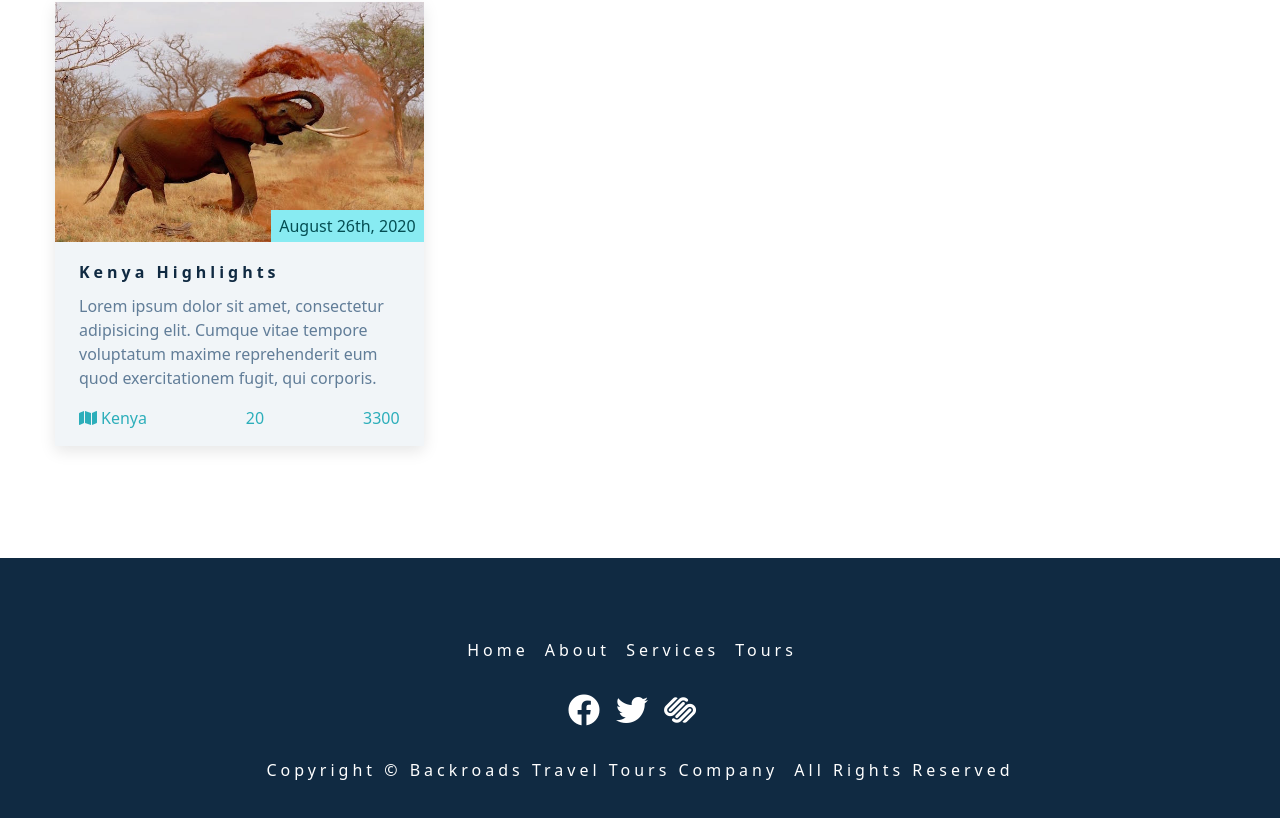
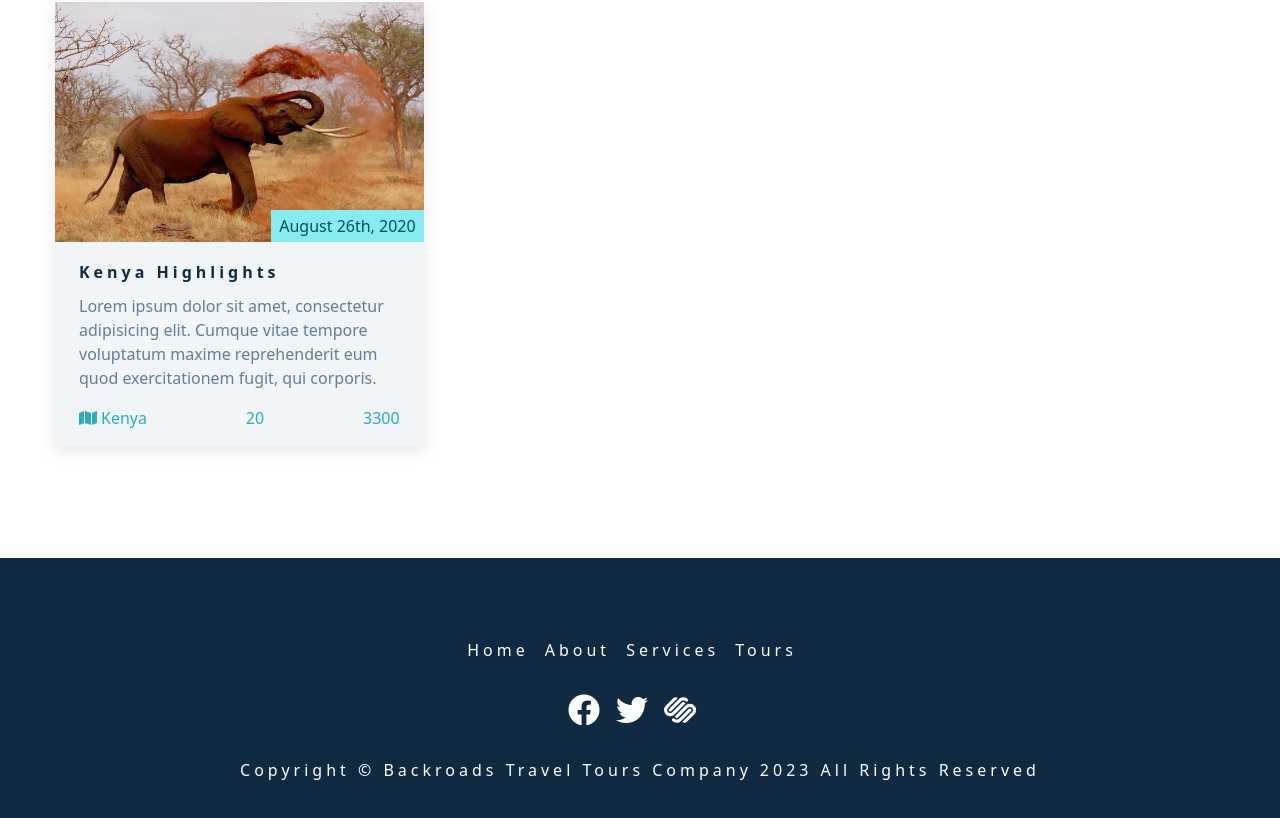
Before and after one commit to deelusional/backroads, a React (Create React App) app: page / in a window 1280 px wide. Shown: the part 2561-3379 px from the top of the page. Built offline with nearby package versions, Linux system fonts and the light colour scheme.

Commit message:
new Date() to copyright in footer

```diff
--- a/src/components/Footer.js
+++ b/src/components/Footer.js
@@ -37,7 +37,7 @@
 
       <p className="copyright">
         copyright &copy; Backroads travel tours company
-        <span id="date"></span> all rights reserved
+        <span id="date">{new Date().getFullYear()}</span> all rights reserved
       </p>
     </footer>
   );
```
